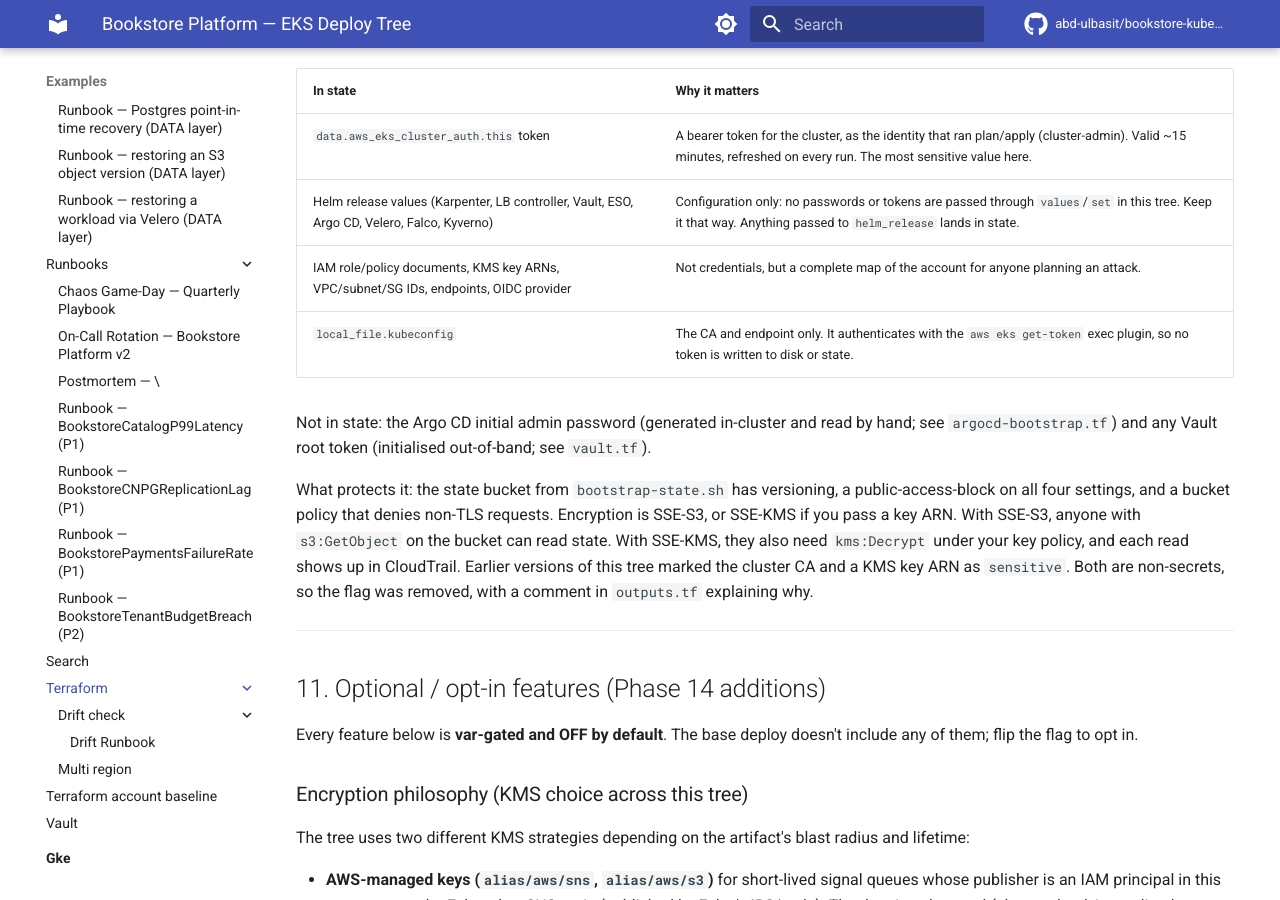
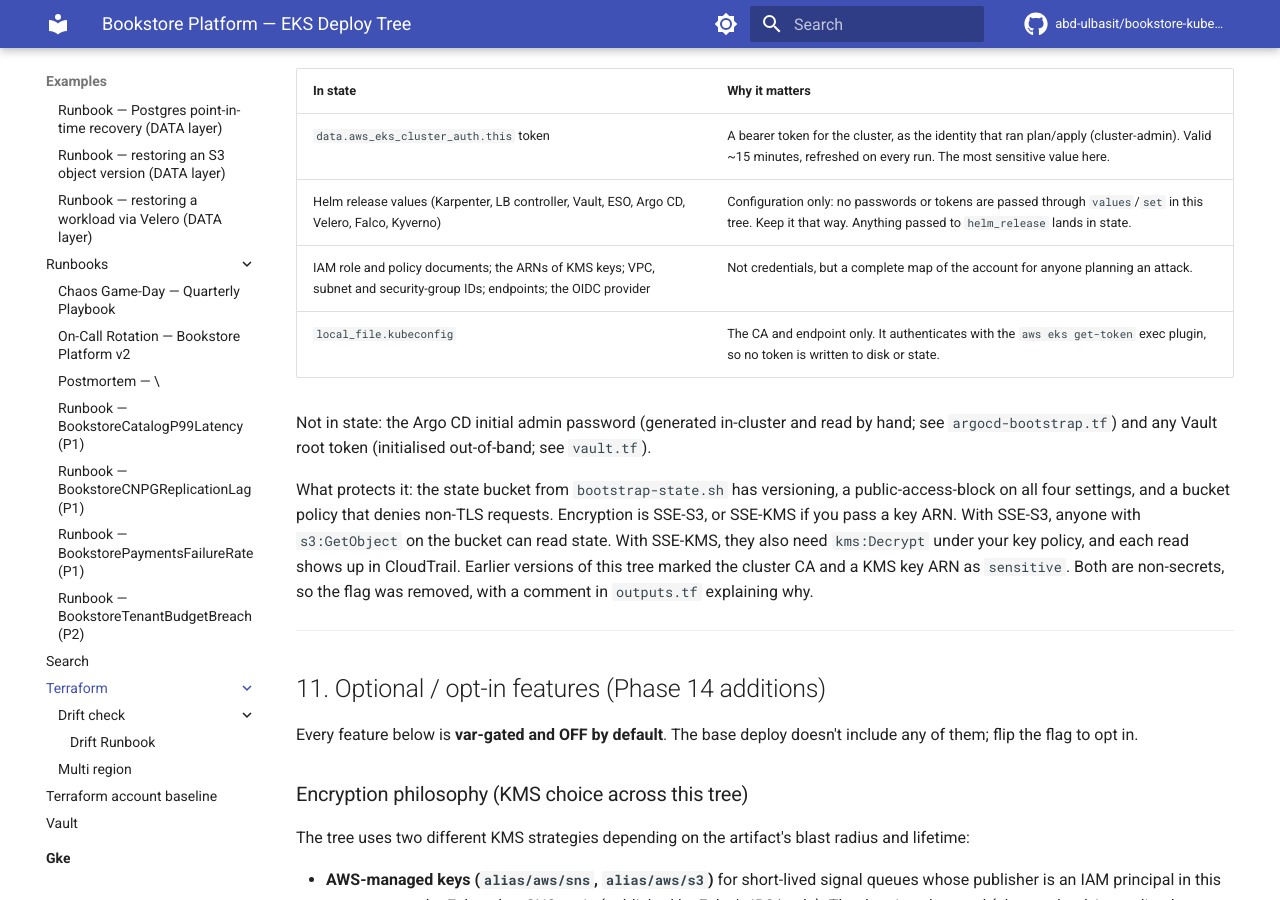
Before and after one commit to abd-ulbasit/bookstore-kubernetes-guide, an MkDocs documentation site: the page built from full-guide/examples/bookstore-platform/terraform/README.md, in a window 1280 px wide and 900 px high, scrolled down 7261 px. Built offline with MkDocs 1.6.1 and Material for MkDocs 9.7.7, drawn with Linux system fonts in a browser that asks for light colours; comment, search, counter and statistics services are not loaded.

Commit message:
Reword README prose that gitleaks read as an API key
The full-history gitleaks run flagged the "What is in state" table added
in c2b30c2: "KMS key ARNs, VPC/subnet/SG IDs" matches generic-api-key
(the keyword "key", a comma as the assignment, then a slash-separated
token with enough entropy). It is prose, not a credential.

Reword the line so the current tree is clean. Because `gitleaks git`
scans every commit's added lines, the original commit would still fail
the scan whatever the merge strategy. Add one allowlist entry pinned
with condition = AND to that commit SHA, the rule, the file and the
exact phrase. The full-history scan now passes again.

Co-Authored-By: Claude Opus 5.5 <noreply@anthropic.com>

```diff
--- a/full-guide/examples/bookstore-platform/terraform/README.md
+++ b/full-guide/examples/bookstore-platform/terraform/README.md
@@ -240,7 +240,7 @@ Terraform state holds every attribute of every resource and data source in this
 |---|---|
 | `data.aws_eks_cluster_auth.this` token | A bearer token for the cluster, as the identity that ran plan/apply (cluster-admin). Valid ~15 minutes, refreshed on every run. The most sensitive value here. |
 | Helm release values (Karpenter, LB controller, Vault, ESO, Argo CD, Velero, Falco, Kyverno) | Configuration only: no passwords or tokens are passed through `values`/`set` in this tree. Keep it that way. Anything passed to `helm_release` lands in state. |
-| IAM role/policy documents, KMS key ARNs, VPC/subnet/SG IDs, endpoints, OIDC provider | Not credentials, but a complete map of the account for anyone planning an attack. |
+| IAM role and policy documents; the ARNs of KMS keys; VPC, subnet and security-group IDs; endpoints; the OIDC provider | Not credentials, but a complete map of the account for anyone planning an attack. |
 | `local_file.kubeconfig` | The CA and endpoint only. It authenticates with the `aws eks get-token` exec plugin, so no token is written to disk or state. |
 
 Not in state: the Argo CD initial admin password (generated in-cluster and read by hand; see `argocd-bootstrap.tf`) and any Vault root token (initialised out-of-band; see `vault.tf`).
```
Also changed, not shown: .gitleaks.toml.
